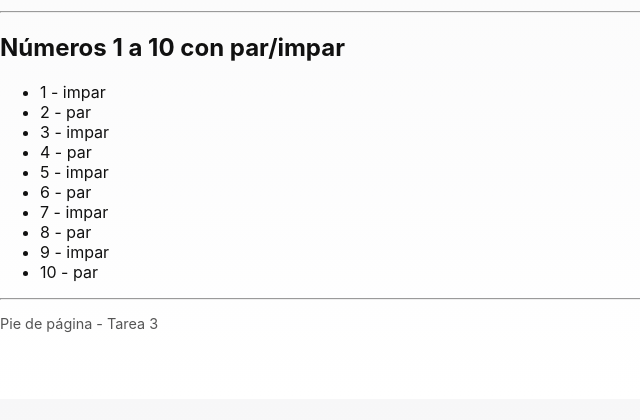
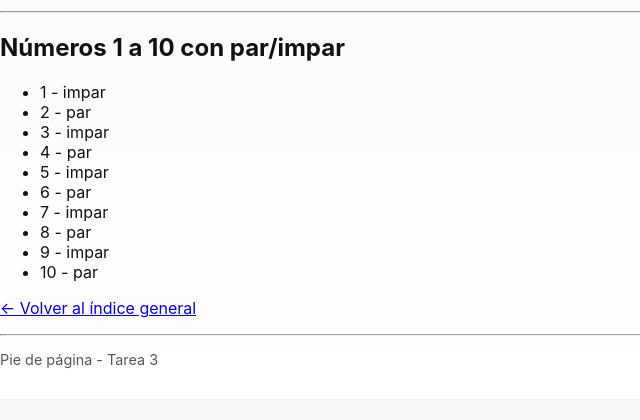
Before and after one commit to PresiDeWitt/DWES, a PHP site: page /unit-03/T03/public/index.php in a window 1280 px wide. Shown: the part 401-821 px from the top of the page, without its empty margins (0-640 px from the left). Run offline with PHP 8.4, Linux system fonts and the light colour scheme.

Commit message:
chore: update `index.php` references to `indexUnit-04.php` for consistency; add navigation link to general index in `unit-03`

```diff
--- a/web/unit-03/T03/public/index.php
+++ b/web/unit-03/T03/public/index.php
@@ -1,5 +1,5 @@
 <?php
-// index.php - Página principal para la Tarea 3
+// indexUnit-04.php - Página principal para la Tarea 3
 
 // Cargar funciones y helpers
 require_once __DIR__ . '/../src/config.php';
@@ -129,6 +129,7 @@ include __DIR__ . '/includes/header.php';
     <h2>Números 1 a 10 con par/impar</h2>
     <?php echo $paridad_html; ?>
 </section>
+    <p style="margin-top:16px;"><a href="../../../index.php">← Volver al índice general</a></p>
 
 <?php
 // Incluir footer
```
Also changed, not shown: 1 other file.
